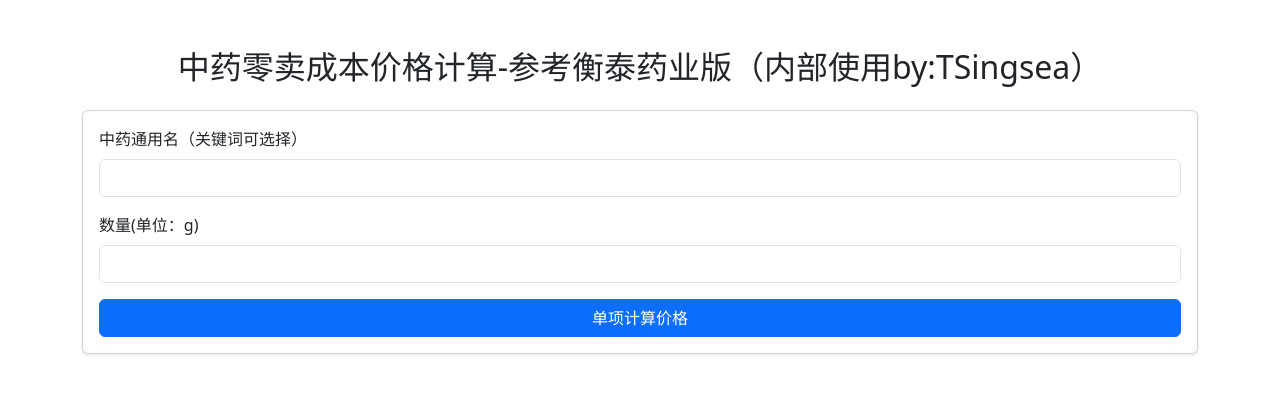
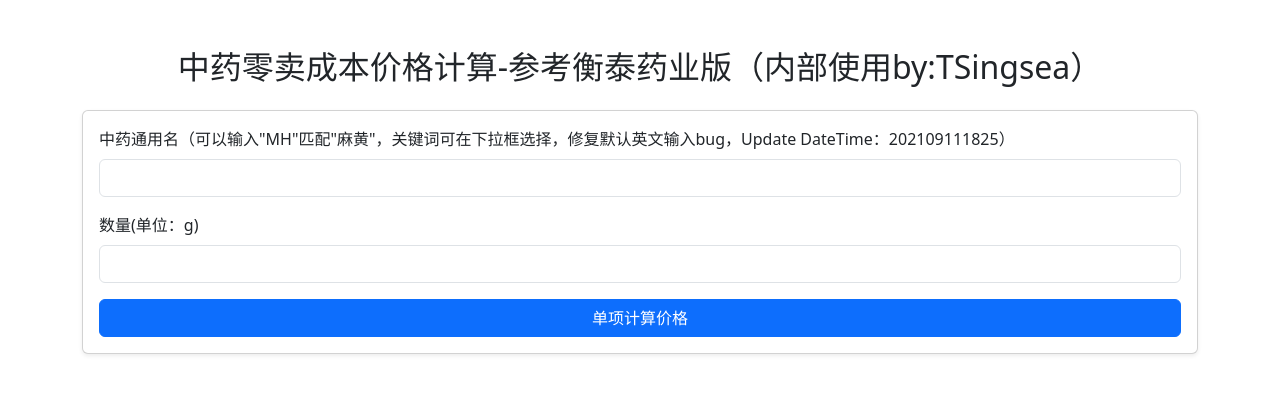
Before and after one commit to tsingsea/multi_store, a Django app: page /TCMP_Onlinecalculator/calculate/ in a window 1280 px wide. Shown: the top 420 px of the page. Run offline with Django 4.2, Linux system fonts and the light colour scheme.

Commit message:
Update calculate.html

```diff
--- a/multi_store/TCMP_Onlinecalculator/templates/calculate.html
+++ b/multi_store/TCMP_Onlinecalculator/templates/calculate.html
@@ -37,7 +37,7 @@
             <form method="post" action="{% url 'calculate_price' %}">
                 {% csrf_token %}
                 <div class="mb-3">
-                    <label for="name" class="form-label">中药通用名（关键词可选择）</label>
+                    <label for="name" class="form-label">中药通用名（可以输入"MH"匹配"麻黄"，关键词可在下拉框选择，修复默认英文输入bug，Update DateTime：202109111825）</label>
                     <input type="text" class="form-control" id="name" name="name" required autocomplete="off">
                     <div id="name-suggestions" class="list-group position-absolute w-100" style="z-index: 1000;"></div>
                 </div>
```
